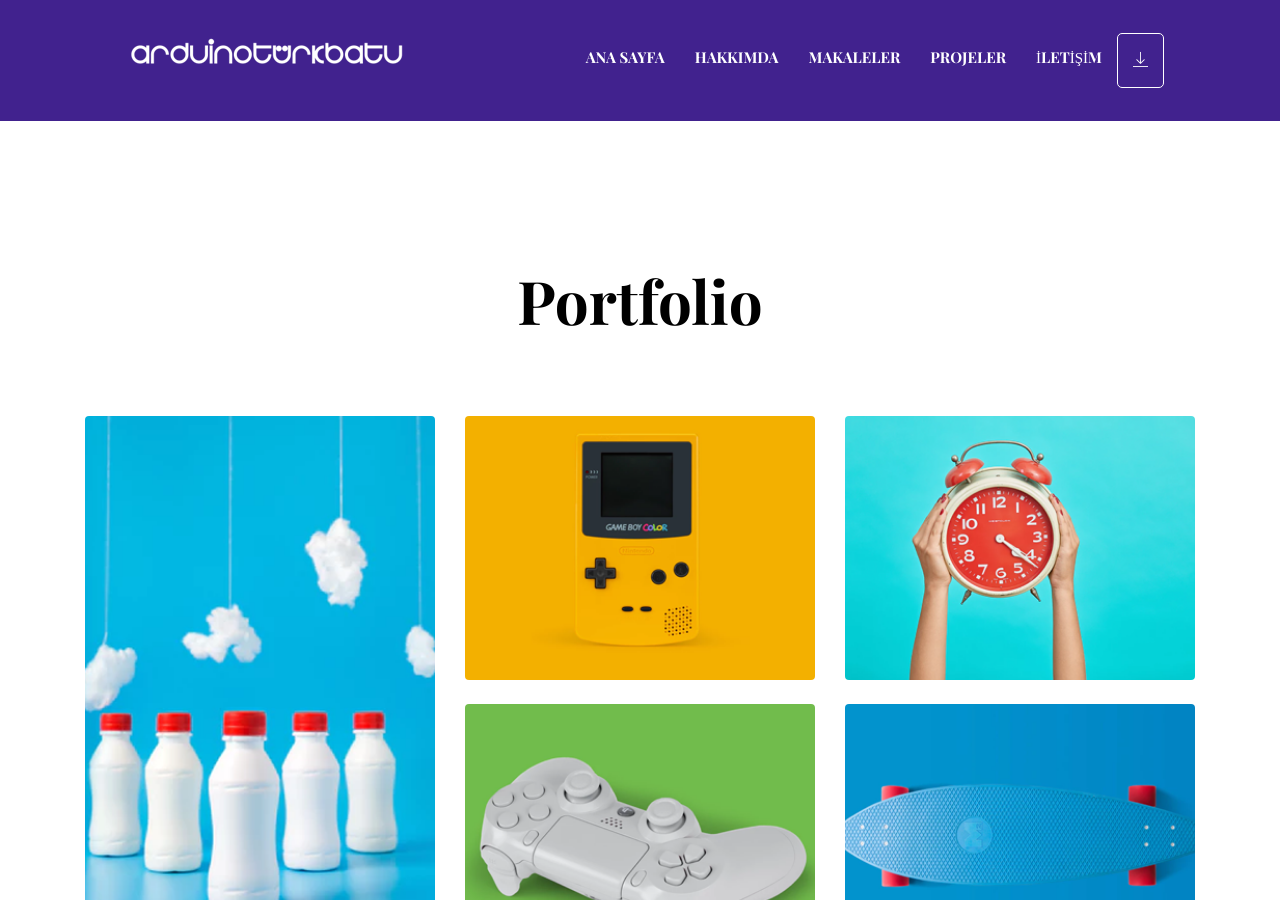
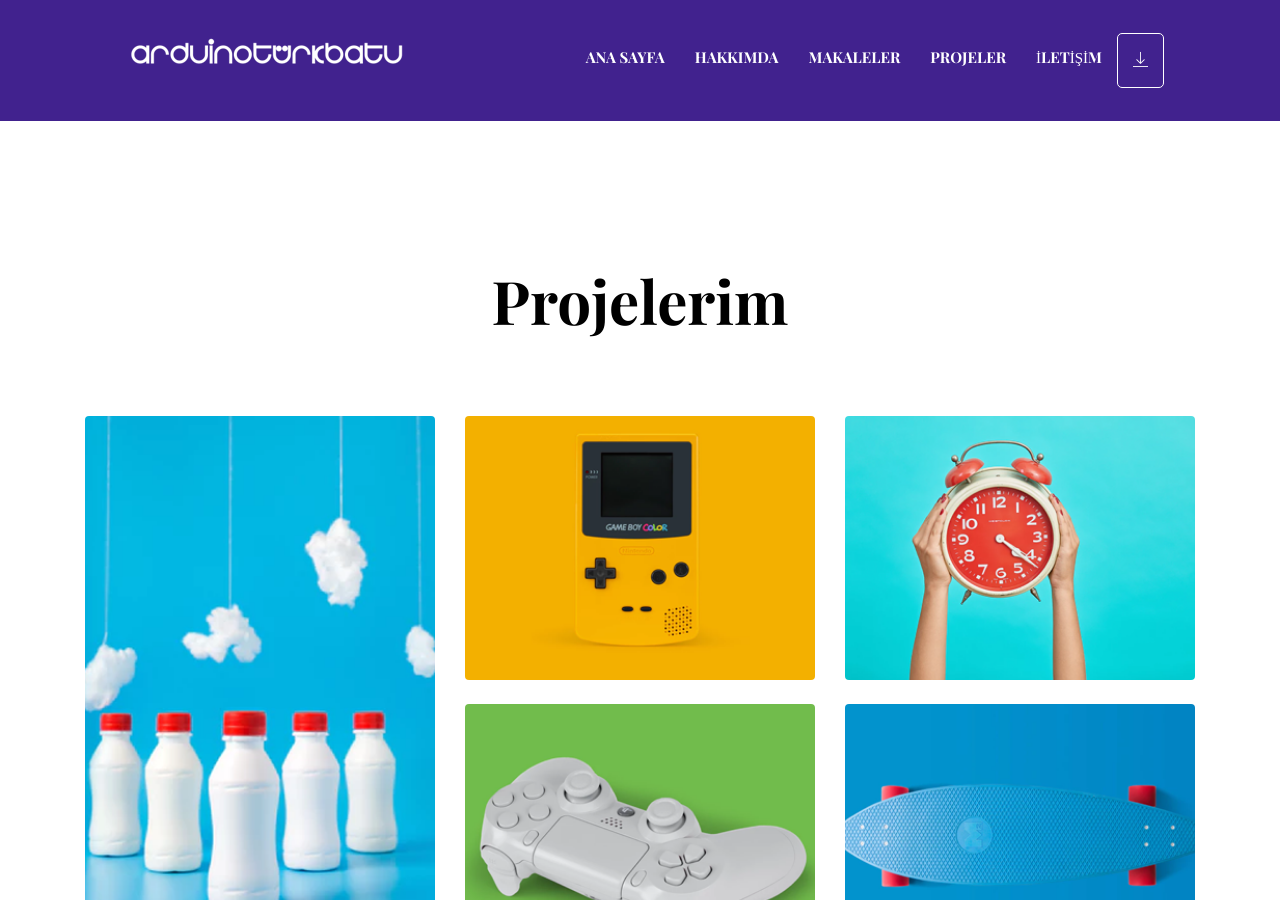
Before and after one commit to arduinoturkbatu/arduinoturkbatu.github.io, a Jekyll site: the page built from index.html, in a window 1280 px wide and 900 px high, scrolled down 2012 px. Built offline with Jekyll 4.4.1, drawn with Linux system fonts in a browser that asks for light colours.

Commit message:
Update portfolio-section.html

```diff
--- a/_includes/portfolio-section.html
+++ b/_includes/portfolio-section.html
@@ -4,7 +4,7 @@
   <div class="container">
     <div class="row">
       <div class="col-12 text-center">
-        <h2 class="section-title">Portfolio</h2>
+        <h2 class="section-title">Projelerim</h2>
       </div>
     </div>
     <div class="row shuffle-wrapper">
@@ -14,7 +14,7 @@
           <img src="{{ site.baseurl }}/{{ item.image }}" alt="portfolio-image" class="img-fluid rounded w-100 d-block">
           <div class="hover-overlay">
             <div class="hover-content">
-              <a class="btn btn-light btn-sm" href="{{ item.url }}">view project</a>
+              <a class="btn btn-light btn-sm" href="{{ item.url }}">projeye bak</a>
             </div>
           </div>
         </div>
```
